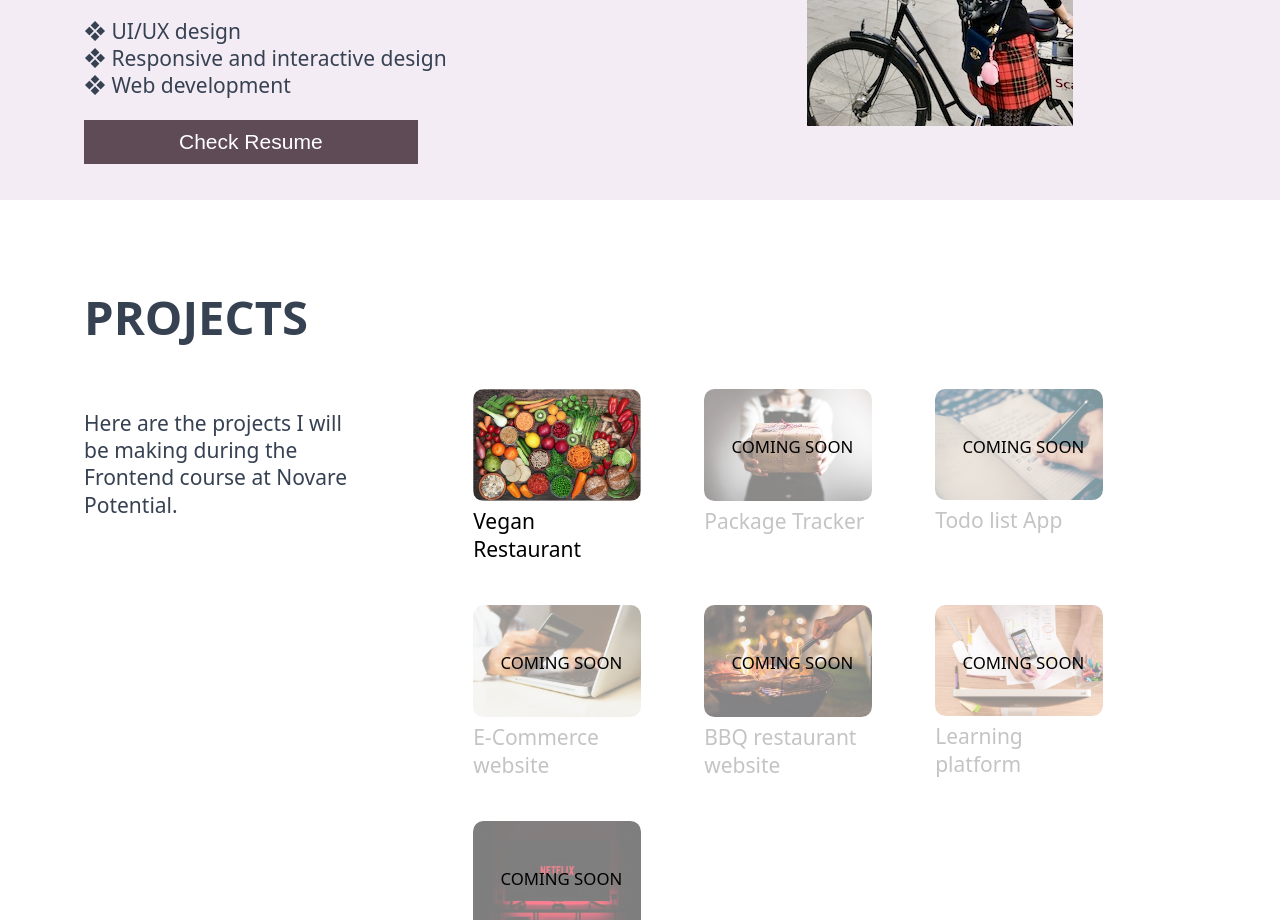
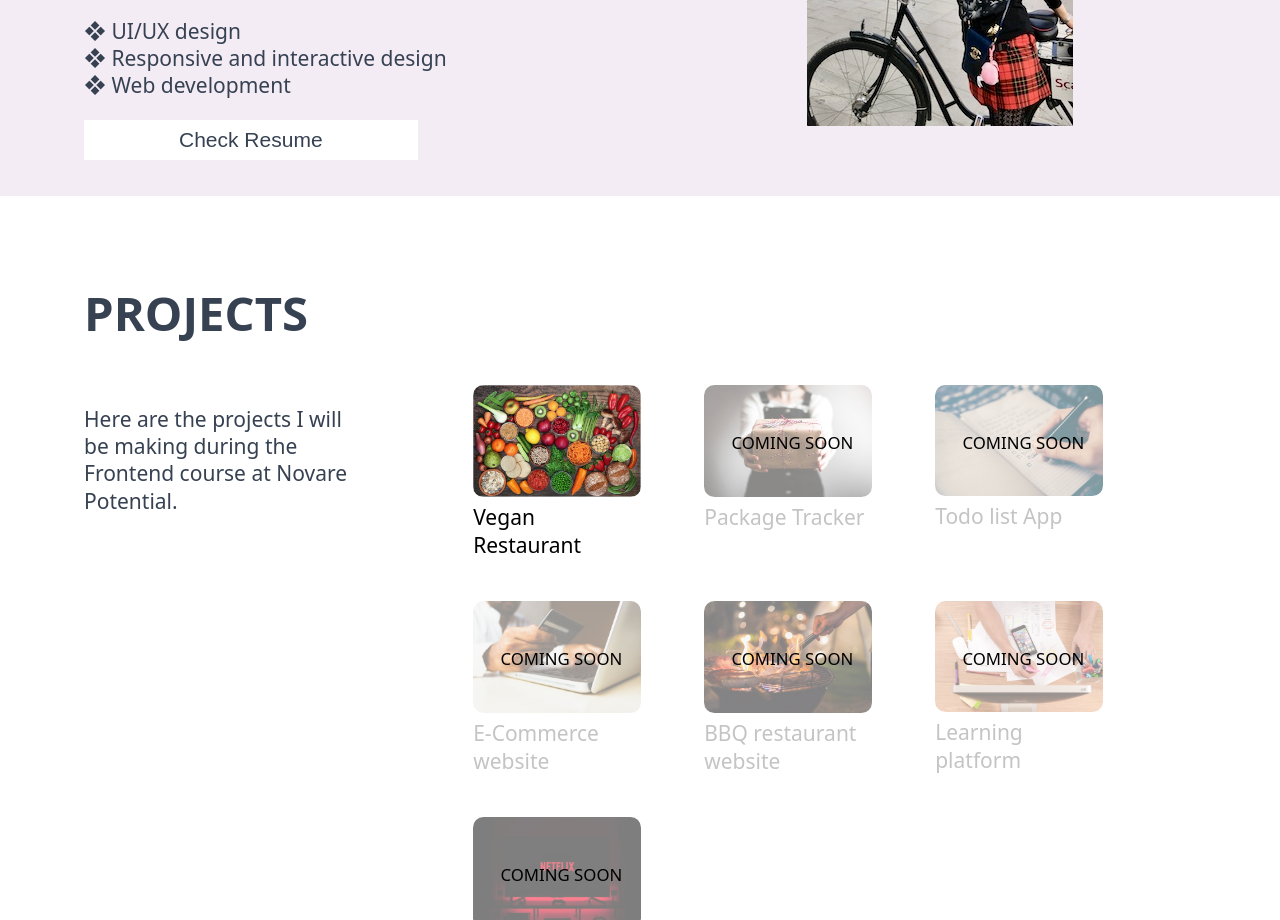
Before and after one commit to nh-g/portfolio-in-react, a React (Create React App) app: page / in a window 1280 px wide. Shown: the part 1280-2200 px from the top of the page. Built offline with nearby package versions, Linux system fonts and the light colour scheme.

Commit message:
fix button color

```diff
--- a/src/styles/components/_about.scss
+++ b/src/styles/components/_about.scss
@@ -13,15 +13,17 @@
       margin-top: 0;
       width: 50%;
       background-color: var(--pill);
+      background-color: white;
+      border: none;
       & a {
         font-size: 1rem;
-        color: white;
+        color: #364152;
         &:hover{
-          color: var(--pill);
+          color: white;
         }
       }
       &:hover{
-        background-color: var(--light-background);
+        background-color: var(--pill);
         transform: none;
       }
     }
```
